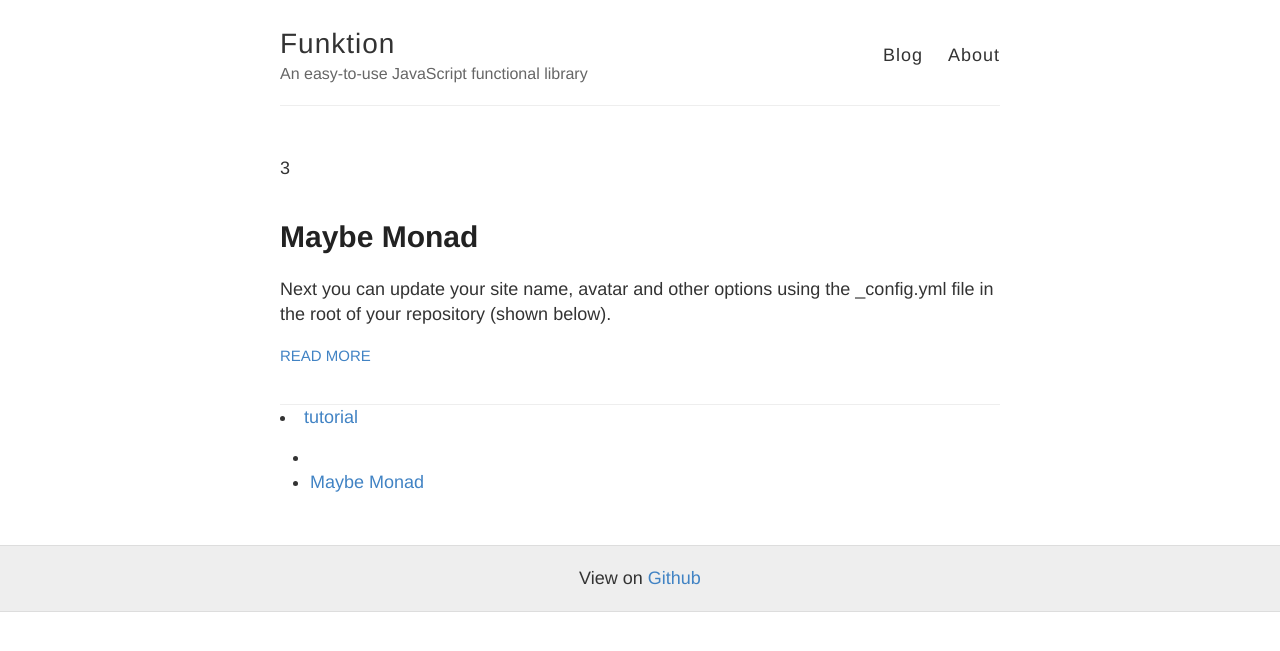
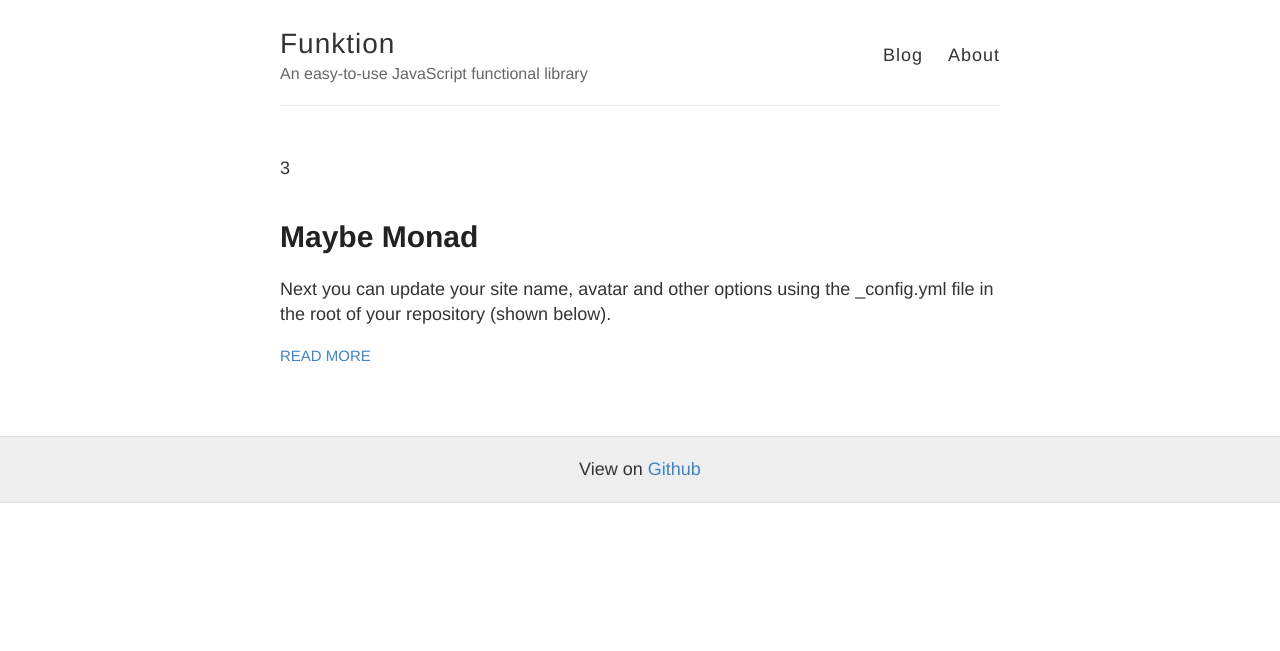
Before and after one commit to abuseofnotation/funktion, a Jekyll site: the page built from tutorials.html, in a window 1280 px wide. Shown: the top 651 px of the page. Built offline with Jekyll 4.4.1, drawn with Linux system fonts in a browser that asks for light colours; Markdown is read by kramdown in place of the engine named in the settings.

Commit message:
Update tutorials.html

```diff
--- a/tutorials.html
+++ b/tutorials.html
@@ -17,17 +17,17 @@
     </article>
   {% endfor %}
 
-  {% for category in site.categories %}
-  <li><a name="{{ category | first }}">{{ category | first }}</a>
-    <ul>
-    {% for posts in category %}
-      {% for post in posts %}
-        <li><a href="{{ post.url }}">{{ post.title }}</a></li>
-      {% endfor %}
-    {% endfor %}
-    </ul>
-  </li>
-{% endfor %}
+<!--  {% for category in site.categories %}-->
+<!--  <li><a name="{{ category | first }}">{{ category | first }}</a>-->
+<!--    <ul>-->
+<!--    {% for posts in category %}-->
+<!--      {% for post in posts %}-->
+<!--        <li><a href="{{ post.url }}">{{ post.title }}</a></li>-->
+<!--      {% endfor %}-->
+<!--    {% endfor %}-->
+<!--    </ul>-->
+<!--  </li>-->
+<!--{% endfor %}-->
 
 
 </div>
```
